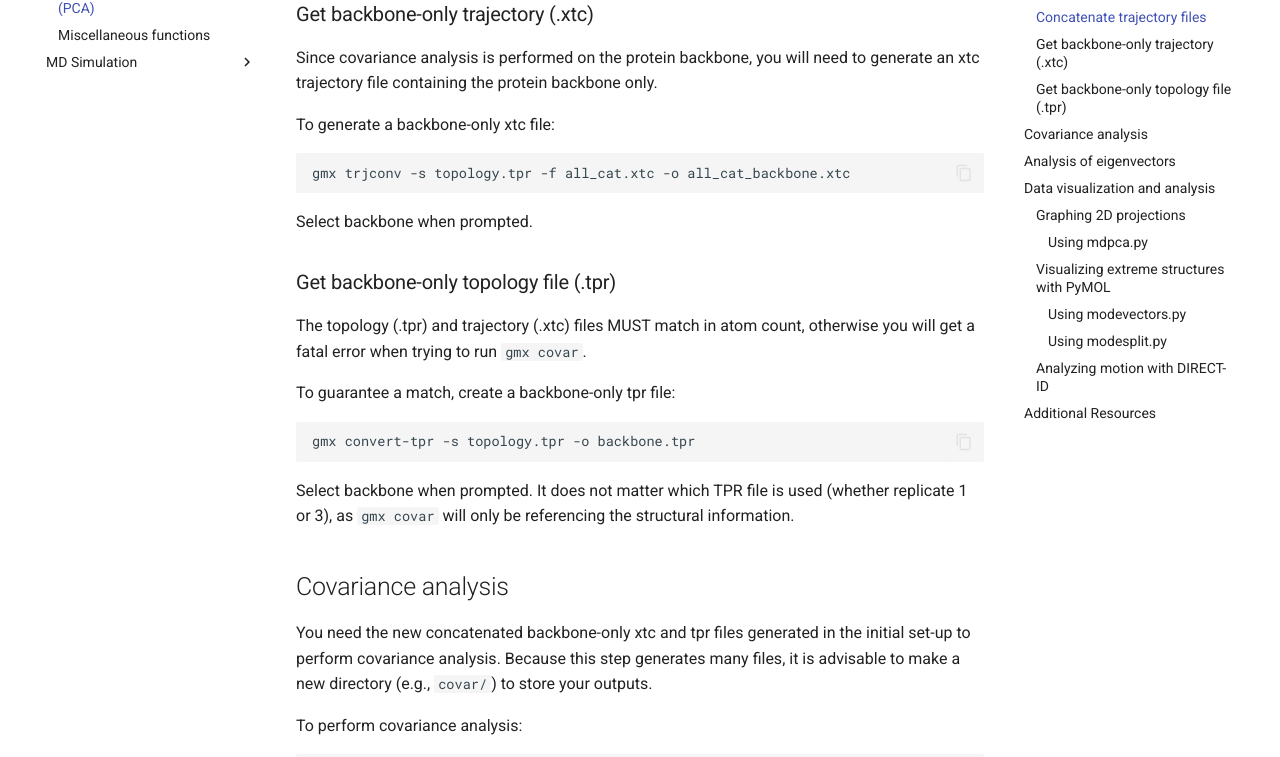
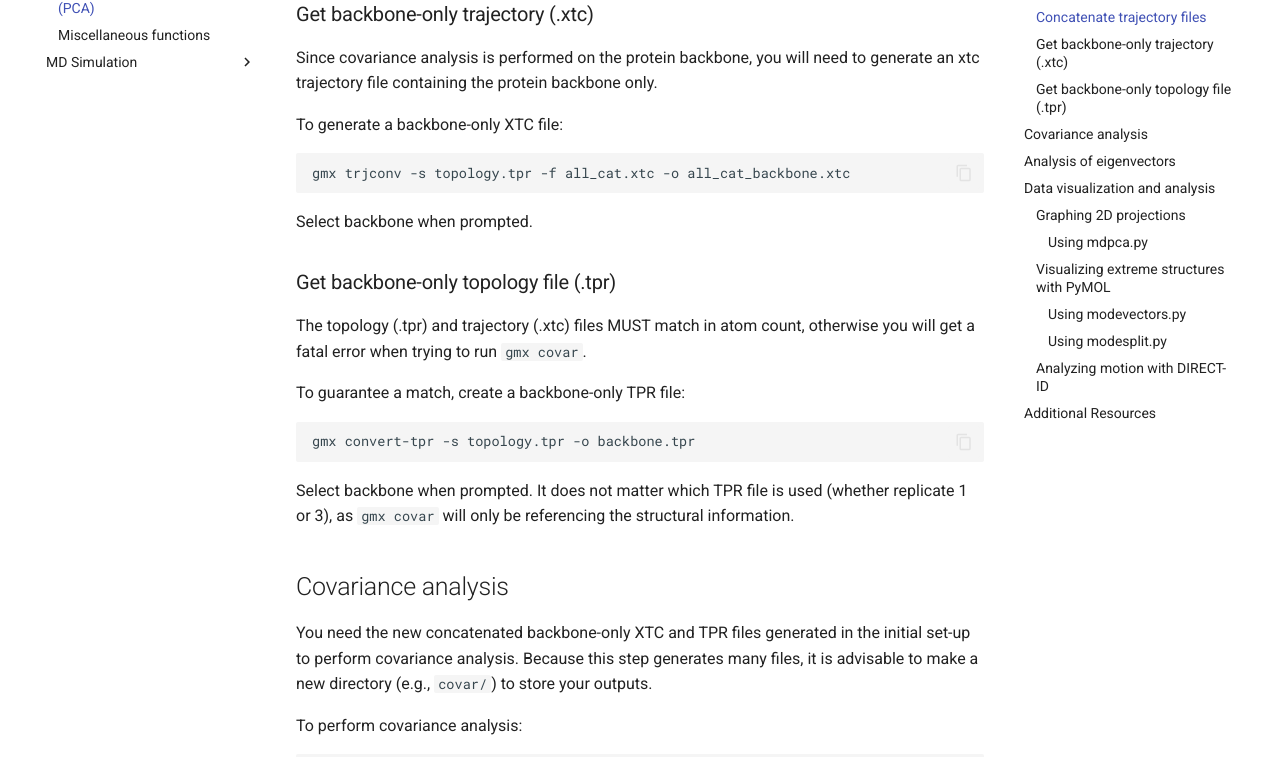
Before and after one commit to jsramosVT/bel-mkdocs, an MkDocs documentation site: the page built from docs/Molecular Dynamics/MD Analysis/PCA.md, in a window 1280 px wide and 1400 px high, scrolled down 1246 px. Shown: the part 145-902 px from the top of the window. Built offline with MkDocs 1.6.1 and Material for MkDocs 9.7.7, drawn with Linux system fonts in a browser that asks for light colours; part of the change alters nothing that is shown; some of the changed text lies outside the part shown.

````diff
--- a/docs/Molecular Dynamics/MD Analysis/PCA.md
+++ b/docs/Molecular Dynamics/MD Analysis/PCA.md
@@ -49,7 +49,7 @@ gmx trjcat -f rep1.xtc rep2.xtc rep3.xtc -cat -o all_cat.xtc
 
 Since covariance analysis is performed on the protein backbone, you will need to generate an xtc trajectory file containing the protein backbone only.
 
-To generate a backbone-only xtc file:
+To generate a backbone-only XTC file:
 ```
 gmx trjconv -s topology.tpr -f all_cat.xtc -o all_cat_backbone.xtc
 ```
@@ -60,7 +60,7 @@ Select backbone when prompted.
 
 The topology (.tpr) and trajectory (.xtc) files MUST match in atom count, otherwise you will get a fatal error when trying to run `gmx covar`.
 
-To guarantee a match, create a backbone-only tpr file:
+To guarantee a match, create a backbone-only TPR file:
 ```
 gmx convert-tpr -s topology.tpr -o backbone.tpr
 ```
@@ -69,7 +69,7 @@ Select backbone when prompted. It does not matter which TPR file is used (whethe
 
 ## Covariance analysis
 
-You need the new concatenated backbone-only xtc and tpr files generated in the initial set-up to perform covariance analysis. Because this step generates many files, it is advisable to make a new directory (e.g., `covar/`) to store your outputs.
+You need the new concatenated backbone-only XTC and TPR files generated in the initial set-up to perform covariance analysis. Because this step generates many files, it is advisable to make a new directory (e.g., `covar/`) to store your outputs.
 
 To perform covariance analysis:
 
@@ -140,7 +140,7 @@ Open the script in a code editor and configure the following:
 
 Save and run the script. The output will be two side-by-side projection graphs with a single title:
 
-![Example of PCA graph output](../../assets/pca_2d.png)
+![Example of PCA graph output](../../assets/pca/pca_2d.png)
 
 The degree of overlap between the two datasets represents how structurally similar the systems are during simulation. Overlap in the data suggests these simulations take on more similar structures, or sample similar conformational space. Conversely, regions without overlap indicate differences in conformation.
 
@@ -162,7 +162,7 @@ The `modevectors.py` script requires that the two frames be split into two PyMOL
 
     Navigate to the "state" option, then select "split".
     <figure markdown="span">
-    ![PyMOL graphical interface depicting the state > split options](../../assets/modevec_01.png)
+    ![PyMOL graphical interface depicting the state > split options](../../assets/pca/modevec_01.png)
      </figure>
 
     This will create 2 new objects, "*protein*_0001" and "*protein*_0002", which correspond to the two frames.
@@ -172,7 +172,7 @@ The `modevectors.py` script requires that the two frames be split into two PyMOL
 === "Command line"
     To do this in the PyMOL command line, type `split_states all`.
     <figure markdown="span">
-    ![PyMOL terminal with the split_states all command](../../assets/modevec_02.png)
+    ![PyMOL terminal with the split_states all command](../../assets/pca/modevec_02.png)
     </figure>
 
     This will create 2 new objects, "*protein*_0001" and "*protein*_0002", which correspond to the two frames.
@@ -197,7 +197,7 @@ Open `modesplit.py` in a code editor. Define all protein subunits in the `#CHAIN
 
 Note that the `start_index` and `end_index` ask for the index of the first and last *atoms* of the subunit, not residues. This is to avoid duplicates with homo-oligomers, which will have the same residue numbers designated across identical subunits.
 
-To find the index of an atom:
+To find the index of an atom in PyMOL:
 
  1. Select the first residue of the subunit. In the command line, type `index %sele` and hit enter. PyMOL will return three lines of text. Note the number at the end of the **first** line of the output.
  2. Click off the protein to deselect the residue.
@@ -205,7 +205,7 @@ To find the index of an atom:
  4. Repeat for all subunits.
 
 <figure markdown="span">
-  ![Standard output of the index command](../../assets/modevec_03.png)
+  ![Standard output of the index command](../../assets/pca/modevec_03.png)
   <figcaption>Output of the index command.</figcaption>
 </figure>
 
@@ -233,13 +233,13 @@ direct_id 3NXN wt_ascii.dat mut_ascii.dat wt_ave.pdb direct_id_output.txt
 Depending on where you are trying to run the analysis, you may need to run the command using a path to the DIRECT-ID program.
 
 ```bash
-../../..direct_id 3NXN wt_ascii.dat mut_ascii.dat wt_ave.pdb direct_id_output.txt
+(../)../../direct_id 3NXN wt_ascii.dat mut_ascii.dat wt_ave.pdb direct_id_output.txt
 ```
 
 Regardless of how the program is run, two outputs will be generated: a text file containing a list of *atoms* with the most variance in movement, and a command line output listing the *residues*.
 
 <figure markdown="span">
-![Terminal output after performing DIRECT-ID analysis](../../assets/diid_example.png)
+![Terminal output after performing DIRECT-ID analysis](../../assets/pca/diid_example.png)
 </figure>
 In most cases, the terminal output is the most relevant. Record or screenshot this output, as it does not get saved in a file. The residues listed should match those with the greatest motion in the Modevectors analysis.
 
````
Also changed, not shown: docs/assets/pca/diid_example.png (renamed from docs/assets/diid_example.png), docs/assets/pca/modevec_01.png (renamed from docs/assets/modevec_01.png), docs/assets/pca/modevec_02.png (renamed from docs/assets/modevec_02.png), docs/assets/pca/modevec_03.png (renamed from docs/assets/modevec_03.png), docs/assets/pca/pca_2d.png (renamed from docs/assets/pca_2d.png).
